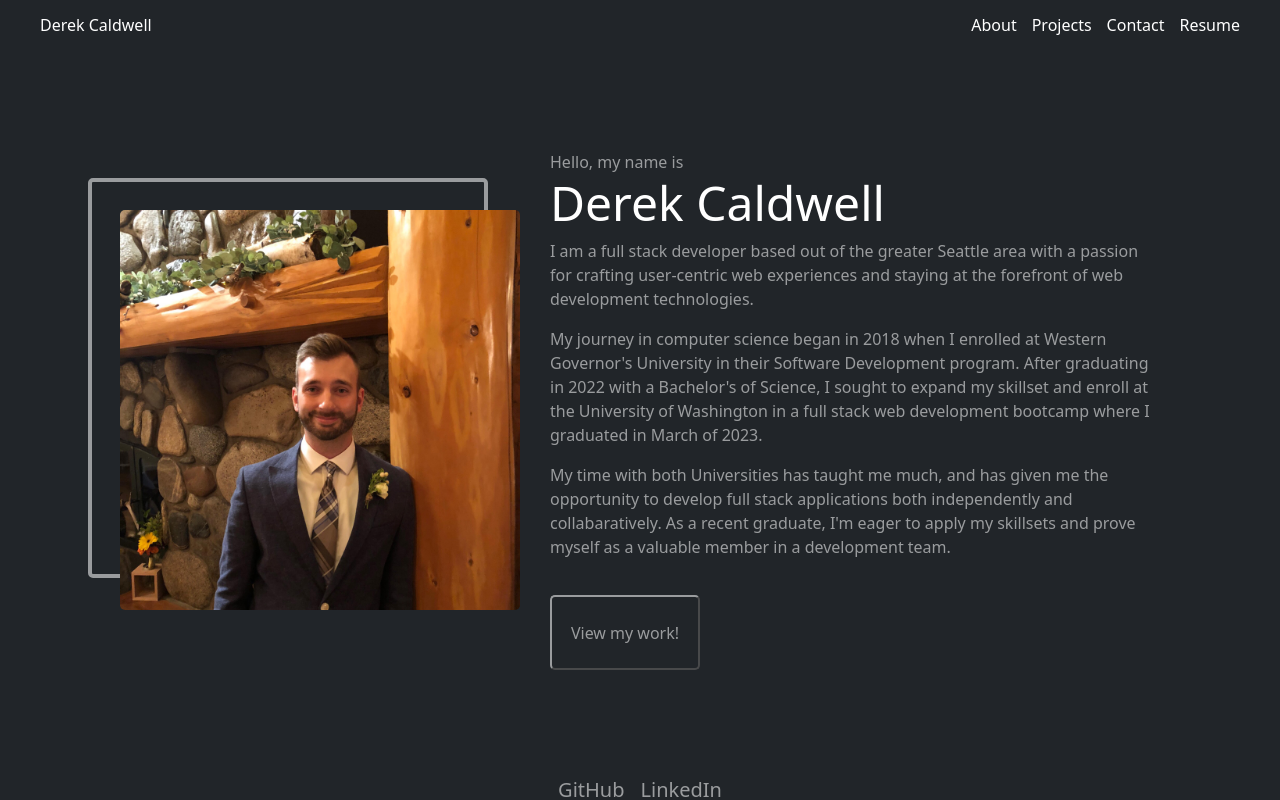
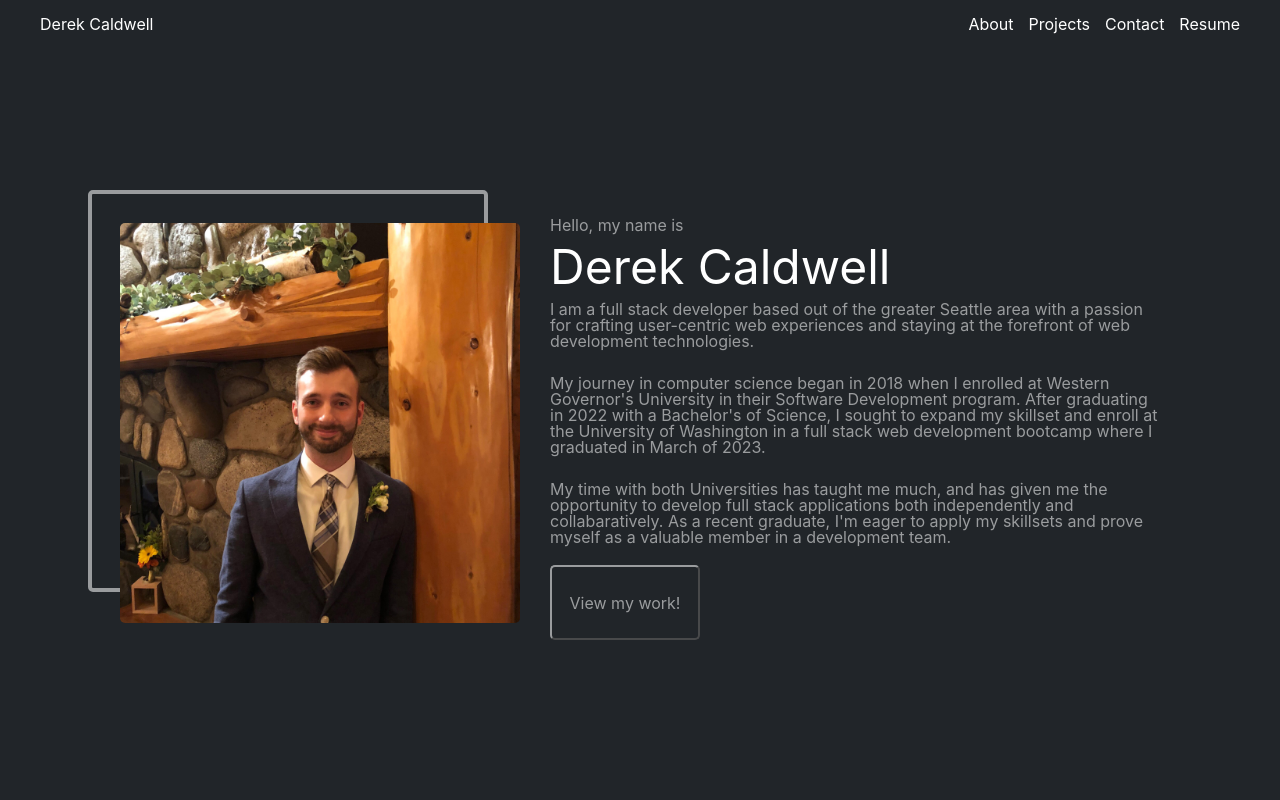
Before and after one commit to CaldwellDerek/professional-portfolio, a React (Create React App) app in the folder portfolio/: page / in a window 1280 px wide. Built offline with nearby package versions, Linux system fonts and the light colour scheme.

Commit message:
removed router, moving to single page app

```diff
--- a/portfolio/src/components/about/index.css
+++ b/portfolio/src/components/about/index.css
@@ -1,4 +1,4 @@
-img {
+#about img {
     height: 400px;
     width: 400px;
     border-radius: 5px;
@@ -6,14 +6,16 @@ img {
     z-index: 3;
 }
 
-p {
+#about p {
     max-width: 700px;
     font-size: 16px !important;
+    margin-top: 10px;
 }
 
-h1 {
+#about h1 {
     color: #FFF !important;
     font-size: 48px !important;
+    margin: 10px 0px 0px;
 }
 
 .about-button {
@@ -37,9 +39,6 @@ h1 {
     box-shadow: -7px 7px #FFF;
 }
 
-.intro-hello {
-    margin-bottom: 0px !important;
-}
 
 .img-container{
     position: inline-block;
@@ -63,8 +62,7 @@ h1 {
     display: flex;
     flex-direction: row;
     width: 1100px;
-    height: 50%;
-    margin: auto;
+    height: 100%;
     padding: 0 30px 0 30px;
     align-items: center;
 }
@@ -77,7 +75,7 @@ h1 {
 }
 
 @media screen and (max-width: 1125px) {
-    img {
+    #about img {
         height: 300px;
         width: 300px;
     }
@@ -100,8 +98,6 @@ h1 {
 
     #about {
         flex-direction: column;
-        height: 90%;
-        overflow: scroll;
     }
 
     #intro {
--- a/portfolio/src/components/about/index.js
+++ b/portfolio/src/components/about/index.js
@@ -16,10 +16,11 @@ const About = () => {
                 <p className="intro-hello">Hello, my name is</p>
                 <h1>Derek Caldwell</h1>
                 <p>I am a full stack developer based out of the greater Seattle area with a passion for crafting user-centric web experiences and staying at the forefront of web development technologies.</p>
-                <p>My journey in computer science began in 2018 when I enrolled at Western Governor's University in their Software Development program. After graduating in 2022 with a Bachelor's of Science, I sought to expand my skillset and enroll at the University of Washington in a full stack web development bootcamp where I graduated in March of 2023. </p>
-                <p>
-                My time with both Universities has taught me much, and has given me the opportunity to develop full stack applications both independently and collabaratively. As a recent graduate, I'm eager to apply my skillsets and prove myself as a valuable member in a development team.
-                </p>
+                <br/>
+                <p>My journey in computer science began in 2018 when I enrolled at Western Governor's University in their Software Development program. After graduating in 2022 with a Bachelor's of Science, I sought to expand my skillset and enroll at the University of Washington in a full stack web development bootcamp where I graduated in March of 2023.</p>
+                <br/>
+                <p>My time with both Universities has taught me much, and has given me the opportunity to develop full stack applications both independently and collabaratively. As a recent graduate, I'm eager to apply my skillsets and prove myself as a valuable member in a development team.</p>
+
                 <button className="about-button" type="button" onClick={buttonClick}>View my work!</button>
             </div>
         </div>
--- a/portfolio/src/components/app/App.css
+++ b/portfolio/src/components/app/App.css
@@ -1,58 +1,19 @@
-
-footer {
-  height: 5%;
-  bottom: 0;
-  margin: auto;
+.App {
+  height: 100%;
+  width: 100%;
+  display: flex;
+  flex-direction: column;
+  justify-content: space-around;
 }
 
 .main {
-  height: 90%;
+  height: 100%;
   width: 100%;
   display: flex;
   flex-direction: row;
-  align-items: center;
+  justify-content: center;
+  flex-wrap: wrap;
   background-color: #212529;
   color: #9a9c9e;
+  overflow: scroll;
 }
-
-.App {
-  text-align: center;
-  height: 100%;
-  width: 100%;
-  position: fixed;
-}
-
-.App-logo {
-  height: 40vmin;
-  pointer-events: none;
-}
-
-@media (prefers-reduced-motion: no-preference) {
-  .App-logo {
-    animation: App-logo-spin infinite 20s linear;
-  }
-}
-
-.App-header {
-  background-color: #282c34;
-  min-height: 100vh;
-  display: flex;
-  flex-direction: column;
-  align-items: center;
-  justify-content: center;
-  font-size: calc(10px + 2vmin);
-  color: white;
-}
-
-.App-link {
-  color: #61dafb;
-}
-
-@keyframes App-logo-spin {
-  from {
-    transform: rotate(0deg);
-  }
-  to {
-    transform: rotate(360deg);
-  }
-}
--- a/portfolio/src/components/app/App.js
+++ b/portfolio/src/components/app/App.js
@@ -1,31 +1,20 @@
 import Navigation from '../navigation';
-import Footer from '../footer';
+import MobileNavigation from '../mobile-navigation';
 import About from '../about';
-import Contact from '../contact';
 import Projects from '../projects';
-import {BrowserRouter, Routes, Route } from 'react-router-dom'
-import 'bootstrap/dist/css/bootstrap.min.css';
+// import {BrowserRouter, Routes, Route } from 'react-router-dom'
+// import 'bootstrap/dist/css/bootstrap.min.css';
 import './App.css';
-import MobileNavigation from '../mobile-navigation';
 
 function App() {
   return (
     <div className="App">
+      <Navigation/>
       <MobileNavigation/>
-      <Navigation/>
       <div className='main'>
-        <BrowserRouter>
-          <Routes>
-            <Route path="/" element={<About/>}/>
-            <Route path="/about" element={<About/>}/>
-            <Route path="/projects" element={<Projects/>}/>
-            <Route path="/contact" element={<Contact/>}/>
-          </Routes>
-        </BrowserRouter>
+        <About/>
+        <Projects/>
       </div>
-      <footer>
-          <Footer/>
-      </footer>
     </div>
   );
 }
--- a/portfolio/src/components/footer/index.css
+++ b/portfolio/src/components/footer/index.css
@@ -1,20 +1,33 @@
 .footer-div {
-    height: 100%;
+    position: relative;
+    bottom: 0px;
+    height: 50px;
     width: 100%;
-    font-size: 20px;
-}
-
-.footer-nav-bar {
-    height: 100%;
-    width: 100%;
+    font-size: 16px;
+    display: flex;
+    justify-content: center;
+    align-items: center;
+    background: #212529;
 }
 
 .footer-nav {
+    height: 100%;
     width: 100%;
     display: flex;
     justify-content: center;
+    align-items: center;
+    list-style-type: none;
 }
 
-.footer-nav-links:hover {
-    color: #FFF !important;
+.footer-nav-links {
+    margin-right: 15px;
 }
+
+.footer-nav-links a{
+    color: #FFF;
+    text-decoration: none;
+}
+
+.footer-nav-links a:hover {
+    color: #9a9c9e !important;
+}
--- a/portfolio/src/components/footer/index.js
+++ b/portfolio/src/components/footer/index.js
@@ -1,18 +1,14 @@
 import React from "react";
-import Nav from 'react-bootstrap/Nav';
-import Navbar from 'react-bootstrap/Navbar';
 import './index.css';
 
 
 const Footer = () => {
     return (
         <div className="footer-div">
-            <Navbar className="footer-nav-bar" bg="dark" variant="dark" >
-                <Nav className="footer-nav">
-                    <Nav.Link className="footer-nav-links" href="https://github.com/CaldwellDerek" target="_blank">GitHub</Nav.Link>
-                    <Nav.Link className="footer-nav-links"  href="https://www.linkedin.com/in/djcaldwell95/" target="_blank">LinkedIn</Nav.Link>
-                </Nav>
-            </Navbar>
+                <ul className="footer-nav">
+                    <li className="footer-nav-links"><a href="https://github.com/CaldwellDerek" target="_blank" rel="noreferrer">GitHub</a></li>
+                    <li className="footer-nav-links"><a href="https://www.linkedin.com/in/djcaldwell95/" target="_blank" rel="noreferrer">LinkedIn</a></li>
+                </ul>
         </div>
     );
 }
--- a/portfolio/src/components/mobile-navigation/index.css
+++ b/portfolio/src/components/mobile-navigation/index.css
@@ -50,10 +50,9 @@
 .mobile-nav {
     height: 45%;
     margin: 0 auto;
-    display: flex;
+    display: none;
     flex-direction: column !important;
     justify-content: space-around;
-
     list-style-type: none;
 }
 
--- a/portfolio/src/components/mobile-navigation/index.js
+++ b/portfolio/src/components/mobile-navigation/index.js
@@ -7,6 +7,7 @@ document.addEventListener('click', (event) => {
     if (event.target !== document.querySelector(".dropmenu") && event.target !== document.querySelector(".dropmenu-icon")){
         document.querySelector(".dropmenu").style.width = "0%";
         document.querySelector(".closemenu").style.visibility = "hidden";
+        document.querySelector(".mobile-nav").style.display = "none";
     }
 })
 
--- a/portfolio/src/components/navigation/index.js
+++ b/portfolio/src/components/navigation/index.js
@@ -6,6 +6,7 @@ import './index.css';
 const showDropmenu = () => {
     document.querySelector(".closemenu").style.visibility = "visible"
     document.querySelector(".dropmenu").style.width = "60%";
+    document.querySelector(".mobile-nav").style.display = "flex";
 }
 
 const Navigation = () => {
--- a/portfolio/src/components/projects/index.css
+++ b/portfolio/src/components/projects/index.css
@@ -7,12 +7,10 @@
 
 .projects {
     margin: 20px auto;
-    height: 100%;
     width: 100%;
     display: flex;
     flex-direction: column;
     align-content: center;
-    overflow: scroll;
 }
 
 .projects h1 {
--- a/portfolio/src/index.css
+++ b/portfolio/src/index.css
@@ -1,11 +1,54 @@
+html, body, div, span, applet, object, iframe,
+h1, h2, h3, h4, h5, h6, p, blockquote, pre,
+a, abbr, acronym, address, big, cite, code,
+del, dfn, em, img, ins, kbd, q, s, samp,
+small, strike, strong, sub, sup, tt, var,
+b, u, i, center,
+dl, dt, dd, ol, ul, li,
+fieldset, form, label, legend,
+table, caption, tbody, tfoot, thead, tr, th, td,
+article, aside, canvas, details, embed,
+figure, figcaption, footer, header, hgroup,
+menu, nav, output, ruby, section, summary,
+time, mark, audio, video {
+	margin: 0;
+	padding: 0;
+	border: 0;
+	font-size: 100%;
+	font: inherit;
+	vertical-align: baseline;
+}
+
+article, aside, details, figcaption, figure,
+footer, header, hgroup, menu, nav, section {
+	display: block;
+}
+body {
+	line-height: 1;
+}
+ol, ul {
+	list-style: none;
+}
+blockquote, q {
+	quotes: none;
+}
+blockquote:before, blockquote:after,
+q:before, q:after {
+	content: '';
+	content: none;
+}
+table {
+	border-collapse: collapse;
+	border-spacing: 0;
+}
+
 html{
-  height: 100%;
-
+  height: 100vh;
 }
 
 body {
   margin: 0;
-  background-color: #212529;
+  padding: 0;
   font-family: -apple-system, BlinkMacSystemFont, 'Segoe UI', 'Roboto', 'Oxygen',
     'Ubuntu', 'Cantarell', 'Fira Sans', 'Droid Sans', 'Helvetica Neue',
     sans-serif;
@@ -13,6 +56,7 @@ body {
   -moz-osx-font-smoothing: grayscale;
   height: 100%;
   width: 100%;
+  background-color: #212529;
 }
 
 code {
--- a/portfolio/src/index.js
+++ b/portfolio/src/index.js
@@ -9,7 +9,3 @@ root.render(
     <App />
   </React.StrictMode>
 );
-
-// If you want to start measuring performance in your app, pass a function
-// to log results (for example: reportWebVitals(console.log))
-// or send to an analytics endpoint. Learn more: https://bit.ly/CRA-vitals
```
